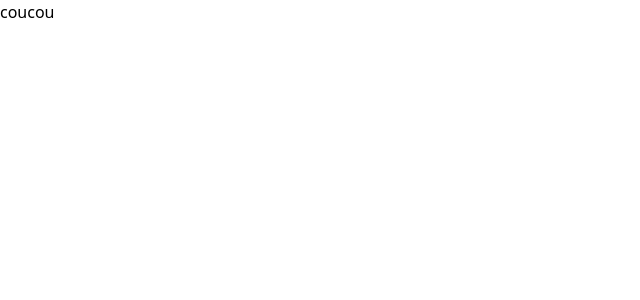
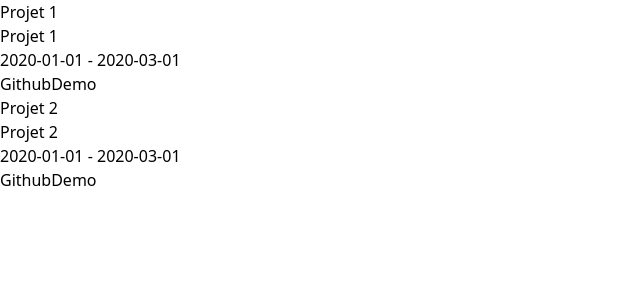
Before and after one commit to QuentinSamuel/Portfolio, a React (Vite) app in the folder frontend/: page / in a window 1280 px wide. Shown: the top 300 px of the page, without its empty margins (0-640 px from the left). Built offline with nearby package versions, Linux system fonts and the light colour scheme.

Commit message:
call projet list in App

```diff
--- a/frontend/src/App.jsx
+++ b/frontend/src/App.jsx
@@ -1,7 +1,8 @@
+import ProjetList from "./components/Project/ProjetList";
 import "./App.css";
 
 function App() {
-  return <p>coucou</p>;
+  return <ProjetList />;
 }
 
 export default App;
```
